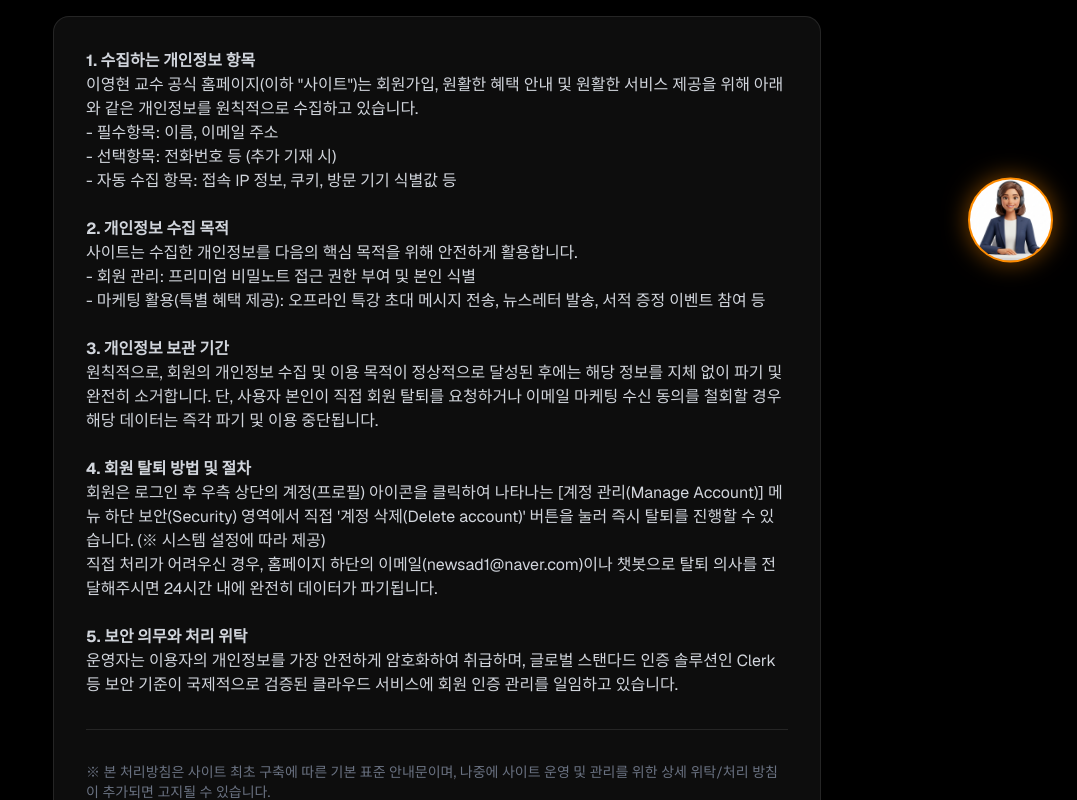
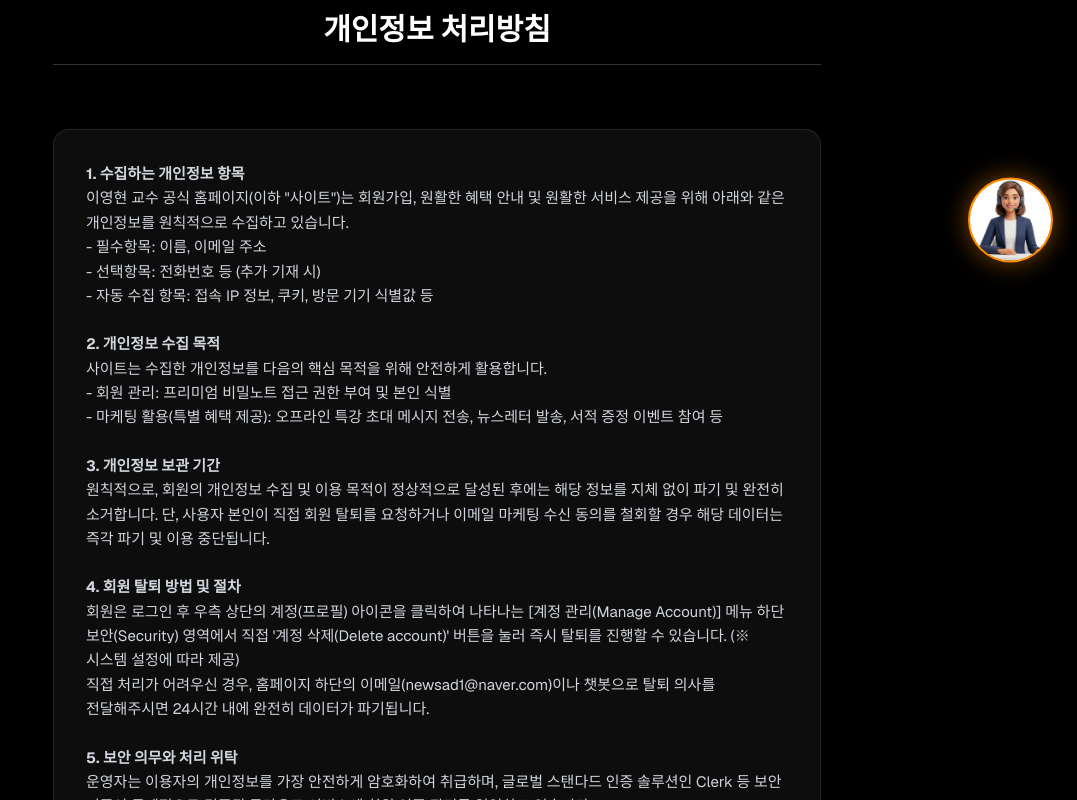
Before and after one commit to inewscom100454-spec/younghyun-homepage, a Next.js app: page /privacy in a window 1280 px wide. Shown: the part 180-980 px from the top of the page, without its empty margins (203-1280 px from the left). Built offline with nearby package versions, Linux system fonts and the light colour scheme; no server answers.

Commit message:
style: standardize legal pages layout to match auth pages

```diff
--- a/src/app/privacy/page.tsx
+++ b/src/app/privacy/page.tsx
@@ -1,16 +1,20 @@
 export default function PrivacyPage() {
   return (
-    <div className="min-h-screen pt-32 pb-20 px-4 bg-black text-white">
-      <div className="max-w-3xl mx-auto animate-fade-in-up">
-        <h1 className="text-3xl font-bold mb-8">개인정보 처리방침</h1>
-        <div className="prose prose-invert max-w-none text-gray-300 space-y-6 bg-white/5 border border-white/10 p-8 rounded-2xl">
+    <div className="min-h-[80vh] pt-48 pb-20 bg-black text-white flex flex-col justify-center items-center px-4">
+      <div className="mb-10 text-center w-full max-w-3xl animate-fade-in-up">
+        <h1 className="text-3xl font-bold mb-4">개인정보 처리방침</h1>
+        <hr className="border-white/20 mb-6" />
+      </div>
+
+      <div className="w-full max-w-3xl animate-fade-in-up text-left">
+        <div className="prose prose-invert max-w-none text-gray-300 space-y-6 bg-white/5 border border-white/10 p-8 rounded-2xl leading-relaxed text-[15px] break-keep">
           <p><strong>1. 수집하는 개인정보 항목</strong><br />이영현 교수 공식 홈페이지(이하 "사이트")는 회원가입, 원활한 혜택 안내 및 원활한 서비스 제공을 위해 아래와 같은 개인정보를 원칙적으로 수집하고 있습니다.<br />- 필수항목: 이름, 이메일 주소<br />- 선택항목: 전화번호 등 (추가 기재 시)<br />- 자동 수집 항목: 접속 IP 정보, 쿠키, 방문 기기 식별값 등</p>
           <p><strong>2. 개인정보 수집 목적</strong><br />사이트는 수집한 개인정보를 다음의 핵심 목적을 위해 안전하게 활용합니다.<br />- 회원 관리: 프리미엄 비밀노트 접근 권한 부여 및 본인 식별<br />- 마케팅 활용(특별 혜택 제공): 오프라인 특강 초대 메시지 전송, 뉴스레터 발송, 서적 증정 이벤트 참여 등</p>
           <p><strong>3. 개인정보 보관 기간</strong><br />원칙적으로, 회원의 개인정보 수집 및 이용 목적이 정상적으로 달성된 후에는 해당 정보를 지체 없이 파기 및 완전히 소거합니다. 단, 사용자 본인이 직접 회원 탈퇴를 요청하거나 이메일 마케팅 수신 동의를 철회할 경우 해당 데이터는 즉각 파기 및 이용 중단됩니다.</p>
           <p><strong>4. 회원 탈퇴 방법 및 절차</strong><br />회원은 로그인 후 우측 상단의 계정(프로필) 아이콘을 클릭하여 나타나는 [계정 관리(Manage Account)] 메뉴 하단 보안(Security) 영역에서 직접 '계정 삭제(Delete account)' 버튼을 눌러 즉시 탈퇴를 진행할 수 있습니다. (※ 시스템 설정에 따라 제공)<br />직접 처리가 어려우신 경우, 홈페이지 하단의 이메일(newsad1@naver.com)이나 챗봇으로 탈퇴 의사를 전달해주시면 24시간 내에 완전히 데이터가 파기됩니다.</p>
           <p><strong>5. 보안 의무와 처리 위탁</strong><br />운영자는 이용자의 개인정보를 가장 안전하게 암호화하여 취급하며, 글로벌 스탠다드 인증 솔루션인 Clerk 등 보안 기준이 국제적으로 검증된 클라우드 서비스에 회원 인증 관리를 일임하고 있습니다.</p>
           <hr className="border-white/10 my-8" />
-          <p className="text-sm text-gray-500">※ 본 처리방침은 사이트 최초 구축에 따른 기본 표준 안내문이며, 나중에 사이트 운영 및 관리를 위한 상세 위탁/처리 방침이 추가되면 고지될 수 있습니다.</p>
+          <p className="text-sm text-gray-500 text-center">※ 본 처리방침은 사이트 최초 구축에 따른 기본 표준 안내문이며, 나중에 사이트 운영 및 관리를 위한 상세 위탁/처리 방침이 추가되면 고지될 수 있습니다.</p>
         </div>
       </div>
     </div>
--- a/src/app/terms/page.tsx
+++ b/src/app/terms/page.tsx
@@ -1,16 +1,20 @@
 export default function TermsPage() {
   return (
-    <div className="min-h-screen pt-32 pb-20 px-4 bg-black text-white">
-      <div className="max-w-3xl mx-auto animate-fade-in-up">
-        <h1 className="text-3xl font-bold mb-8">서비스 이용약관</h1>
-        <div className="prose prose-invert max-w-none text-gray-300 space-y-6 bg-white/5 border border-white/10 p-8 rounded-2xl">
+    <div className="min-h-[80vh] pt-48 pb-20 bg-black text-white flex flex-col justify-center items-center px-4">
+      <div className="mb-10 text-center w-full max-w-3xl animate-fade-in-up">
+        <h1 className="text-3xl font-bold mb-4">서비스 이용약관</h1>
+        <hr className="border-white/20 mb-6" />
+      </div>
+
+      <div className="w-full max-w-3xl animate-fade-in-up text-left">
+        <div className="prose prose-invert max-w-none text-gray-300 space-y-6 bg-white/5 border border-white/10 p-8 rounded-2xl leading-relaxed text-[15px] break-keep">
           <p><strong>제1조 (목적)</strong><br />본 약관은 이영현 교수 공식 홈페이지(이하 "사이트")가 제공하는 제반 서비스의 이용과 관련하여 운영자와 회원과의 권리, 의무 및 책임사항, 기타 필요한 사항을 규정함을 목적으로 합니다.</p>
           <p><strong>제2조 (회원의 정의)</strong><br />"회원"이란 사이트에 접속하여 본 약관에 따라 소정의 회원가입 절차를 완료하고, 사이트가 제공하는 프리미엄 비밀노트 및 관련 정기 정보(마케팅 및 혜택 알림 포함)를 수신 및 이용하는 자를 말합니다.</p>
           <p><strong>제3조 (서비스의 제공)</strong><br />사이트는 회원에게 다음과 같은 서비스를 우선적으로 제공합니다.<br />1. 독점 비밀노트 메뉴 열람 권한<br />2. 서적 및 교재 증정 이벤트 참여 기회 부여<br />3. 오프라인/온라인 특강 시 우선 초대 및 수강 혜택 제공<br />4. 특별한 마케팅 인사이트 뉴스레터 발송</p>
           <p><strong>제4조 (효력 및 변경)</strong><br />운영자는 불가피한 사정이 있을 경우 서비스에 관련한 본 약관을 적법한 절차 내에서 개정할 수 있으며, 관련 기능 및 혜택은 상황에 따라 예고 없이 변경될 수 있습니다.</p>
           <p><strong>제5조 (회원 탈퇴 및 자격 상실)</strong><br />1. 회원은 로그인 후 계정 관리 메뉴(프로필 아이콘)를 통하거나, 홈페이지 우측 하단 챗봇, 또는 공식 관리자에게 연락하여 언제든지 자유롭게 회원 탈퇴를 요청할 수 있으며, 이 경우 운영자는 지체 없이 탈퇴 및 파기 처리합니다.<br />2. 회원이 타인의 권리를 침해하거나 서비스 운영을 고의로 방해하는 등 불법적인 목적으로 사이트를 이용하는 경우, 사전 통보 없이 회원 자격을 상실(강제 탈퇴)시킬 수 있습니다.</p>
           <hr className="border-white/10 my-8" />
-          <p className="text-sm text-gray-500">※ 본 약관은 서비스 최초 운영을 위한 표준 양식이며, 추후 운영 방침 확장 및 구체화에 따라 보다 세부적인 조항이 보완되거나 갱신될 수 있습니다.</p>
+          <p className="text-sm text-gray-500 text-center">※ 본 약관은 서비스 최초 운영을 위한 표준 양식이며, 추후 운영 방침 확장 및 구체화에 따라 보다 세부적인 조항이 보완되거나 갱신될 수 있습니다.</p>
         </div>
       </div>
     </div>
```
